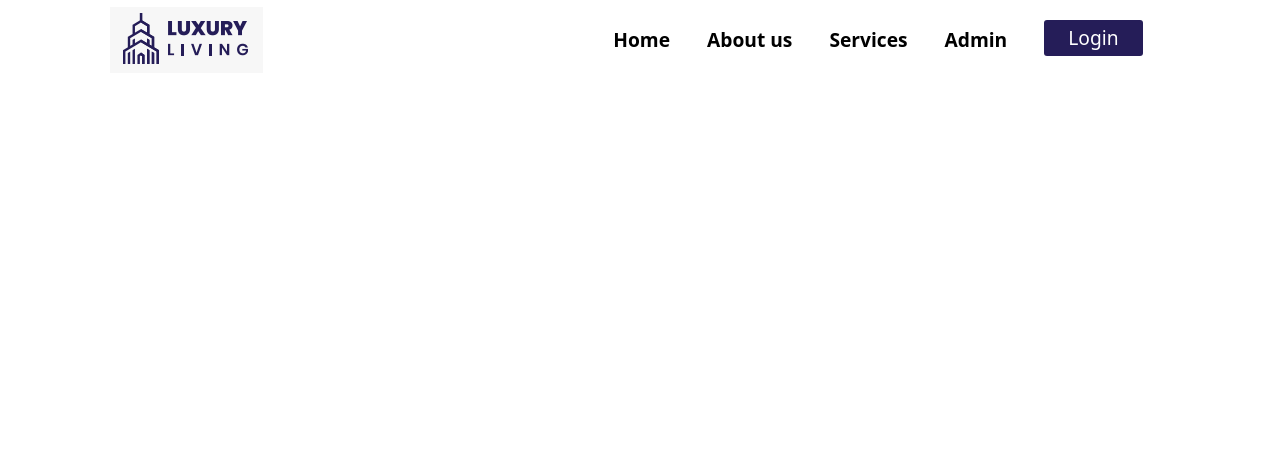
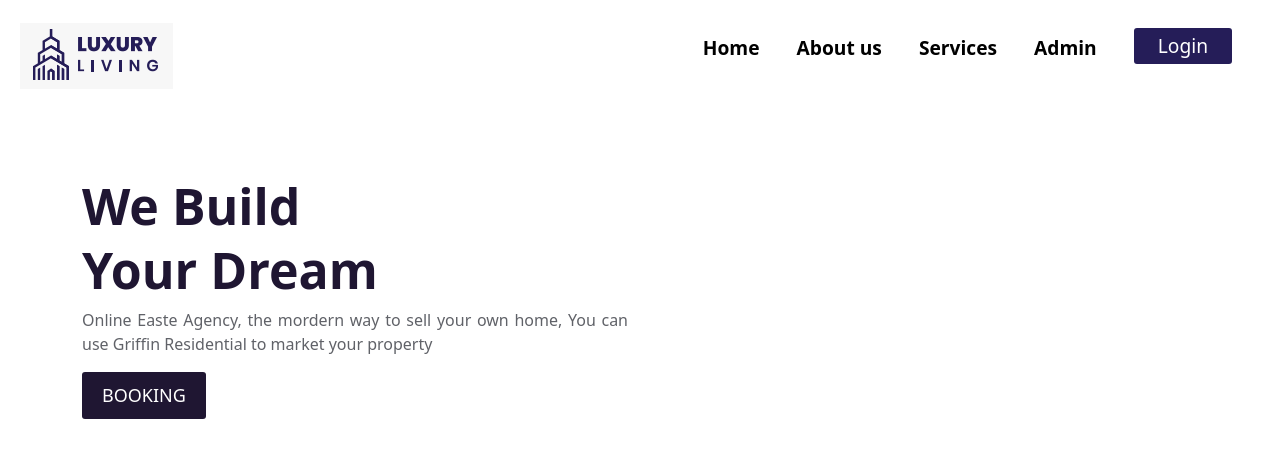
Before and after one commit to sakibulislamfaisal/luxury-apartment-service, a React (Create React App) app: page / in a window 1280 px wide. Shown: the top 458 px of the page. Built offline with nearby package versions, Linux system fonts and the light colour scheme.

Commit message:
banner left side done

```diff
--- a/src/App.js
+++ b/src/App.js
@@ -1,13 +1,14 @@
 import React from "react";
 import { BrowserRouter as Router, Switch, Route } from 'react-router-dom';
 import Navbar from "./components/Navbar/Navbar";
+import Banner from "./components/Banner/Banner";
 function App() {
   return <>
         <Router>
           <Navbar></Navbar>
              <Switch>
                    <Route exact path="/">
-
+                        <Banner></Banner>
                    </Route>
              </Switch>
         </Router>
--- /dev/null
+++ b/src/Style/_mixin.scss
@@ -0,0 +1,7 @@
+@mixin default-button {
+  background-color: #1f1632;
+  color: #fff;
+  padding: 10px 20px;
+  font-size: 18px;
+  border-radius: 3px;
+}
--- /dev/null
+++ b/src/Style/_variable.scss
@@ -0,0 +1,5 @@
+//color defined
+$h1-color: #1f1632;
+$p-color : #606268;
+//size defined
+$h1-size: 50px;
--- /dev/null
+++ b/src/components/Banner/Banner.css
@@ -0,0 +1,3 @@
+.default-button:hover {
+  background-color: green;
+}
--- /dev/null
+++ b/src/components/Banner/Banner.js
@@ -0,0 +1,30 @@
+import React from "react";
+import "./Banner.css";
+import "./Banner.scss";
+
+const Banner = () => {
+  return (
+    <div className="banner-section py-5 mt-5">
+      <div className="container">
+        <div className="row">
+          <div className="col-xs-12 col-sm-12 col-md-6">
+            <div className="d-flex justify-content-center align-items-center">
+              <div className="banner-left">
+                <h5 className="banner-h1 mb-0">We Build</h5>
+                <br />
+                <h1 className="banner-h1 mb-2 -mt-5">Your Dream</h1>
+                <p className="text-p-color text-justify">
+                  Online Easte Agency, the mordern way to sell your own home,
+                  You can use Griffin Residential to market your property
+                </p>
+                <button class="default-button uppercase">Booking</button>
+              </div>
+            </div>
+          </div>
+        </div>
+      </div>
+    </div>
+  );
+};
+
+export default Banner;
--- /dev/null
+++ b/src/components/Banner/Banner.scss
@@ -0,0 +1,16 @@
+@import "../../Style/variable";
+@import "../../Style/mixin";
+.banner-h1 {
+  color: $h1-color;
+  font-size: $h1-size;
+  font-weight: bold;
+  margin-bottom: 0px;
+}
+
+.text-p-color {
+  color: $p-color;
+}
+
+.default-button {
+  @include default-button;
+}
--- a/src/components/Navbar/Navbar.css
+++ b/src/components/Navbar/Navbar.css
@@ -131,4 +131,5 @@
   background-color: #251d58;
   color: #ffffff;
   border-radius: 3px;
+  font-weight: 400;
 }
--- a/src/components/Navbar/Navbar.js
+++ b/src/components/Navbar/Navbar.js
@@ -4,6 +4,7 @@ import "./Navbar.css";
 import logo from "../../assets/Image/heading.PNG";
 
 function Navbar() {
+  document.title = "Navbar Page";
   const [click, setClick] = useState(false);
   const handleClick = () => setClick(!click);
   const closeMobileMenu = () => setClick(false);
@@ -47,7 +48,7 @@ function Navbar() {
           </li>
           <li className="nav-item">
             <Link to="/sign-up" className="nav-links" style={{ style }}>
-              <button className="hover:bg-pink-700 text-white  py-1 -mt-1 px-6 rounded-sm ">
+              <button className="hover:bg-pink-700 text-white   py-1 -mt-1 px-6 rounded-sm ">
                 Login
               </button>
             </Link>
--- a/src/index.js
+++ b/src/index.js
@@ -3,6 +3,7 @@ import ReactDOM from "react-dom";
 import "./index.css";
 import App from "./App";
 
+import "bootstrap/dist/css/bootstrap.min.css";
 ReactDOM.render(
   <React.StrictMode>
     <App />
```
